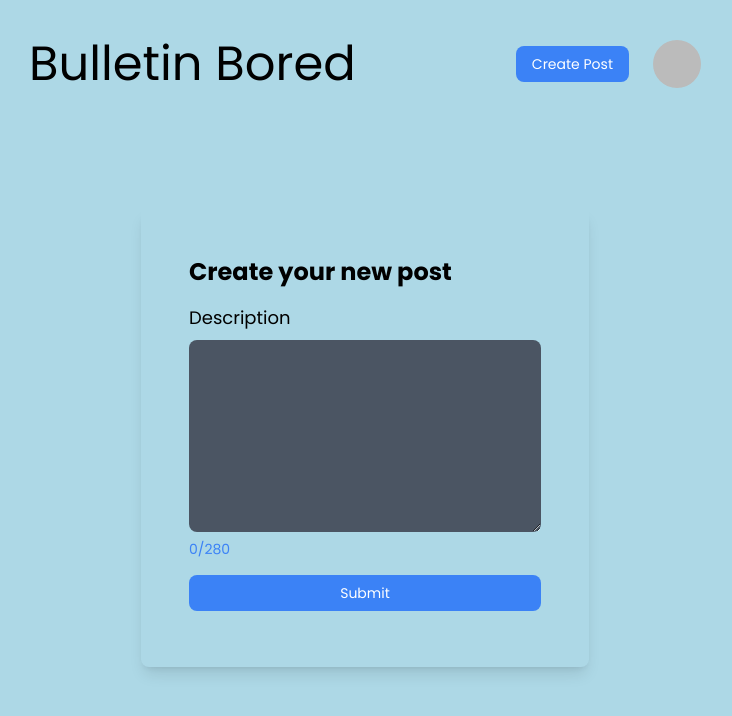
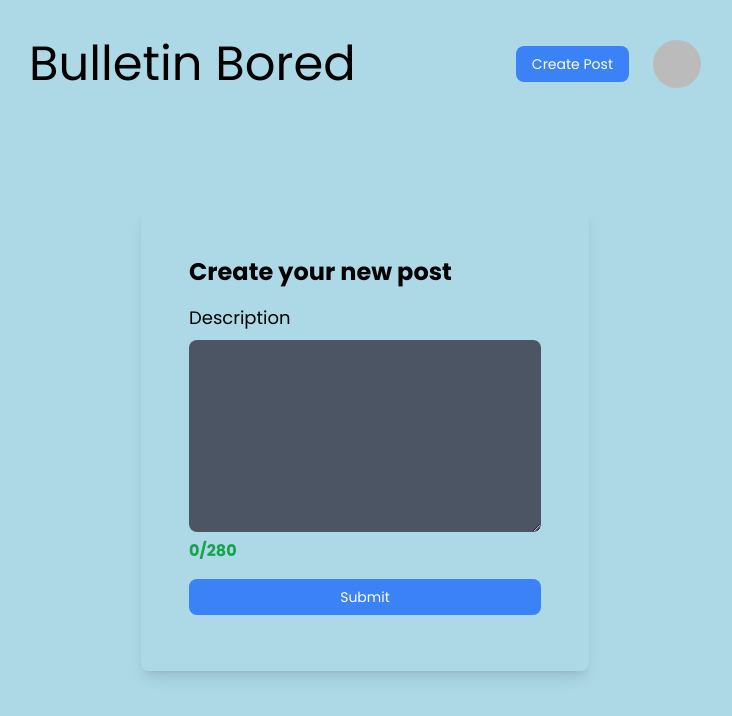
Before and after one commit to roddurd/bulletin-bored, a Next.js app in the folder bored/: page /post in a window 1280 px wide. Shown: the top 716 px of the page, without its empty margins (275-1007 px from the left). Built offline with nearby package versions, Linux system fonts and the light colour scheme; no server answers; sample sign-in values are in the browser's storage.

Commit message:
green, bold char count

```diff
--- a/bored/pages/post.js
+++ b/bored/pages/post.js
@@ -96,8 +96,8 @@ export default function Post() {
           ></textarea>
           <p
             //   make post description red if length greater than 280
-            className={`text-blue-500 font-medium text-sm ${
-              post.description.length > 280 ? "text-red-600" : ""
+            className={`text-green-600 font-bold text-md ${
+              post.description.length > 280 ? "text-red-500" : ""
             }`}
           >
             {post.description.length}/280
```
